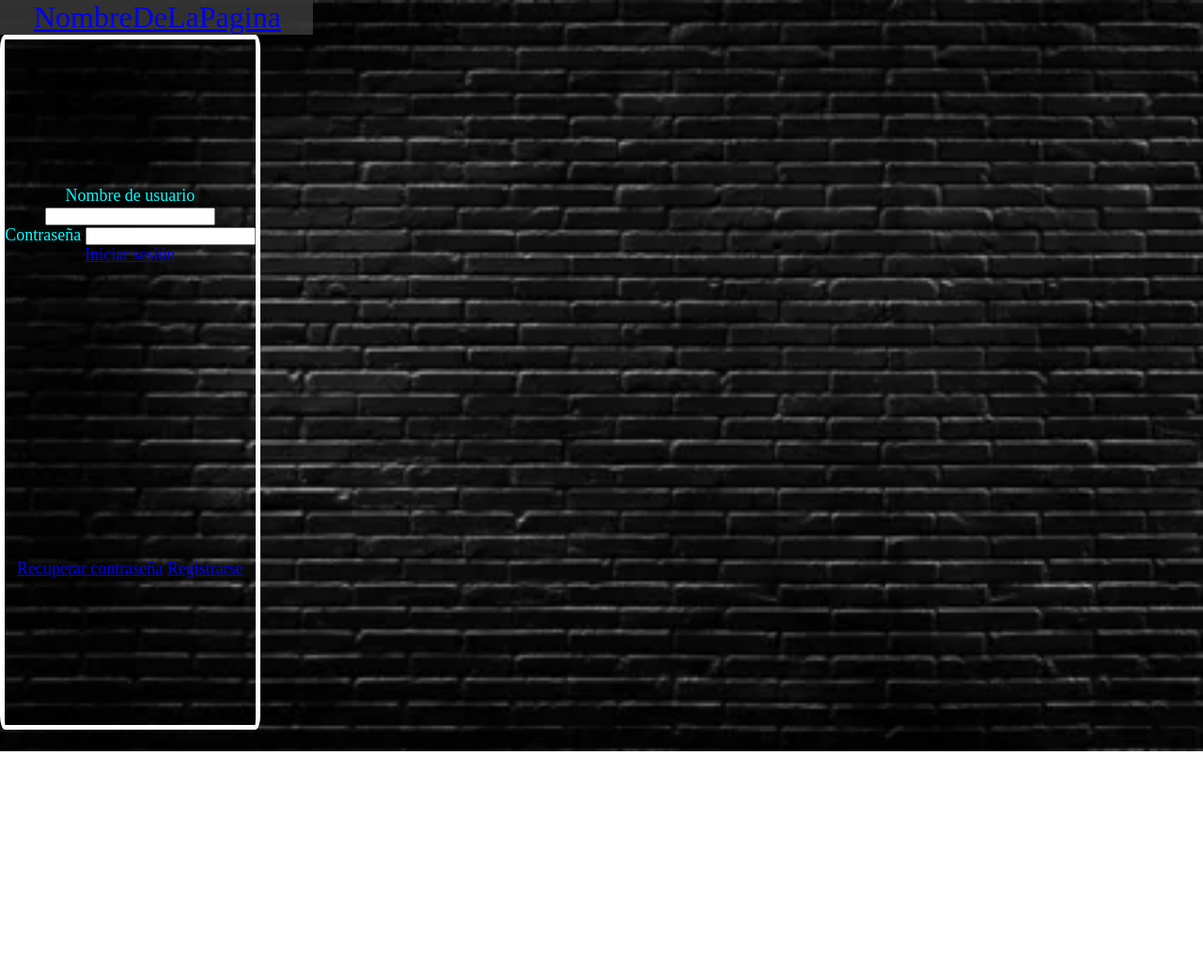
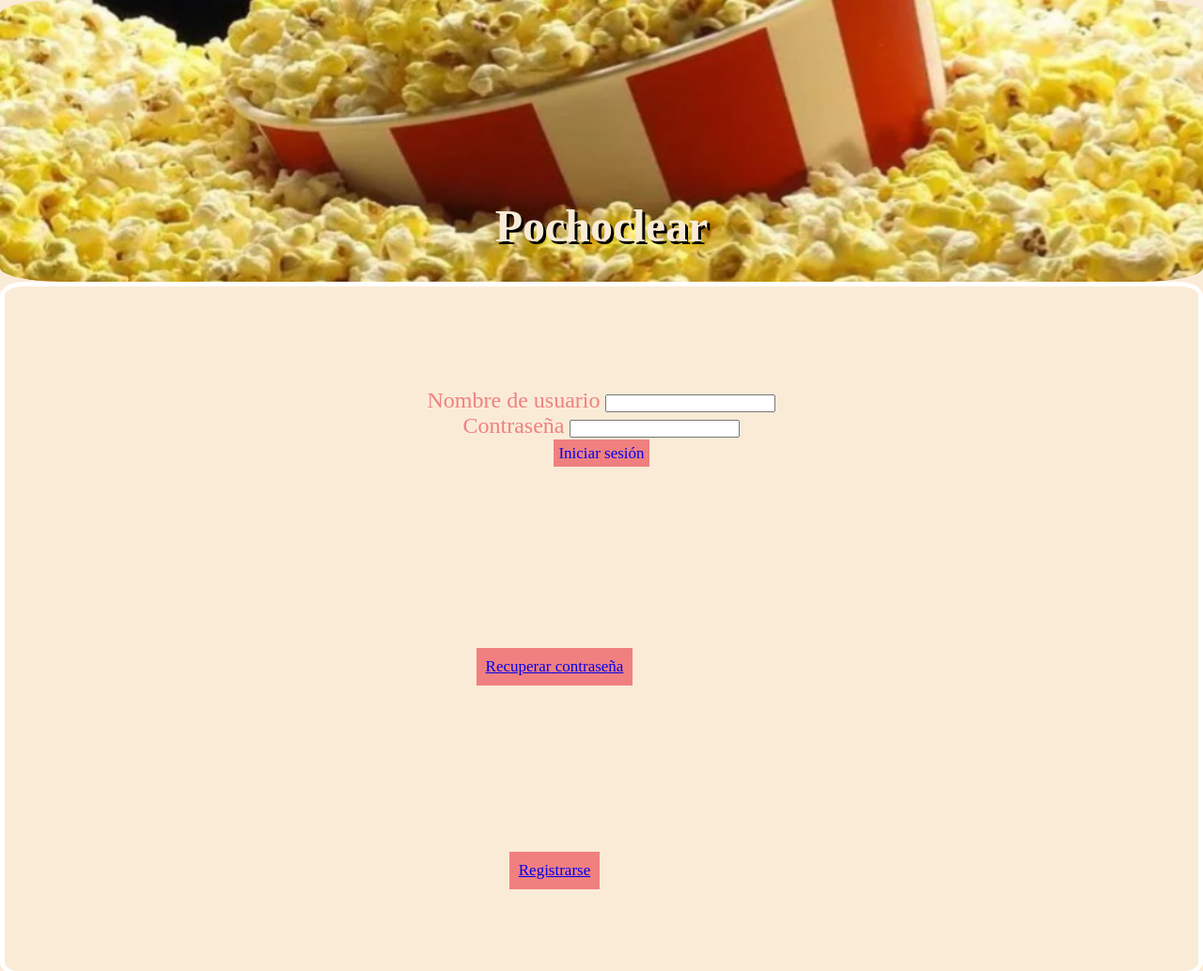
Before and after one commit to Brenda-b/tp-web, a plain HTML site: page index.html in a window 1280 px wide. Shown: the top 1034 px of the page at 94% size. Before the commit the page ends 800 px from the top, so only its background shows below. Drawn offline with Linux system fonts and the light colour scheme.

Commit message:
cambios css+link de estilos en todas las pags

```diff
--- a/css/estilos-generales.css
+++ b/css/estilos-generales.css
@@ -1,33 +1,73 @@
-.header-style {
+
+.banner{
+    width: 100%;
+    height: 5%;
+}
+.img-banner{
+    display: block;
+    margin: auto;
+    width: 100%;
+    height: 300px;
+    border-radius: 5%;
+
+}
+.title-center-banner{
+    position: absolute;
+    top: 30%;
+    left: 50%;
+    transform: translate(-50%, -50%);
+    font-size: xx-large;
+    color:antiquewhite;
+    text-shadow: 3px 3px black;
+}
+.body-basic{
 
 
-    background-color: #3c3c3ccc;
-    width: 100%;
-    font-size: xx-large;
-    display: flex;
-    justify-content: center;
-    text-align: center;
-}
-.body-basic{
-    display: flex;
-    align-items: center;
-    background-image: url("../img/imagen-principal.jpg");
+    background-color: antiquewhite;
     background-attachment: fixed;
     background-size: cover;
     background-repeat: no-repeat;
-    margin: 0;
+
 }
 .forms {
-    color:aqua;
-    align-items: center;
+    color:#F08080;
+    justify-content: center;
+    font-size: x-large;
+    width : 500px;
+    padding: 0px;
+    margin:  20px;
+    box-sizing: border-box;
 
+
+}
+.sign-in{
+    background: #F08080 ;
+    font-size: 17px;
+    padding: 19px;
+    text-decoration: none;
+    width: 0;
+    margin-top:10px;
+    padding:5px;
+    justify-content: flex-end;
+
+
+
+}
+.btn{
+    background: #F08080 ;
+    font-size: 17px;
+    padding: 10px;
+    text-decoration: none;
+    margin-right: 100px;
+
+    ;
 }
 .header-logos{
         /*contenido para cuando decidamos el logo*/
         display: flex;
 }
 .home {
-    background-position: center;
+
     text-align: center;
     border-radius: 2%;
     font-size: large;
@@ -38,7 +78,7 @@
     flex-direction: column;
 
 
-    width: 80%;
+
     border-style: solid;
     border-color: white;
     border-width: 5px;
--- a/index.html
+++ b/index.html
@@ -4,19 +4,24 @@
     <meta charset="UTF-8">
     <meta http-equiv="X-UA-Compatible" content="IE=edge">
     <meta name="viewport" content="width=device-width, initial-scale=1.0">
-    <title>TRABAJO PRÁCTICO-DESARROLLO WEB</title>
+    <title>Pochoclear</title>
     <link rel="stylesheet" href="css/estilos-generales.css" type="text/css">
 </head>
 <body class="body-basic">
     <main>
-        <header class="header-style">
+        <header>
             <nav>
-                <a href="pindex.html" style="padding: 0.25%">NombreDeLaPagina</a>
+                <div class="banner">
+                    <img src="./img/banner-pochoclos.jpeg" class="img-banner">
+                </div>
+                <div class="title-center-banner">
+                    <h1>Pochoclear</h1>
+                </div>
             </nav>
 
         </header>
 
-        <div class="home">
+        <section class="home">
 
             <div class="forms">
 
@@ -28,13 +33,17 @@
                     <label for="contraseña">Contraseña</label>
                     <input type="password" name="contraseña" id="contraseña">
                 </form>
-                <a href="../tp/pantalla-principal.html">Iniciar sesión</a>
+
+                <a href="./pantalla-principal.html" class="sign-in">Iniciar sesión</a>
+
             </div>
-            <div>
-                <a href="../tp-web/recuperacion-de-contraseña.html" target="_blank">Recuperar contraseña</a>
-                <a href="../tp-web/registro-de-usuario.html" target="_blank">Registrarse</a>
+            <div class="btn">
+                <a href="./recuperacion-de-contraseña.html">Recuperar contraseña</a>
             </div>
-        </div>
+            <div class="btn">
+                <a href="./registro-de-usuario.html">Registrarse</a>
+            </div>
+        </section>
     </main>
 
     <footer>
```
Also changed, not shown: detalle-de-pelicula.html (+3 -2 lines), detalle-de-serie.html (+3 -2 lines), pantalla-principal.html (+3 -2 lines), perfil.html (+3 -2 lines), recuperacion-de-contraseña.html (+5 -3 lines), registro-de-usuario.html (+3 -2 lines), img/banner-pochoclos.jpeg (added), img/bannerPrincipal.jpg (added), img/logoPrincipal.jpeg (added).
